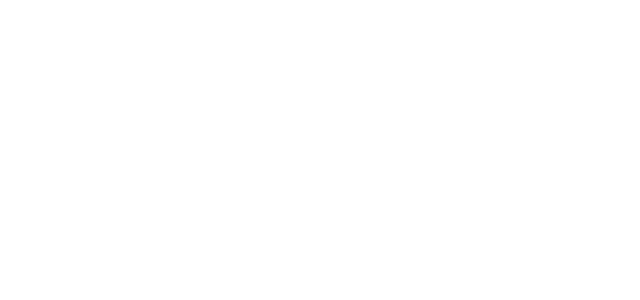
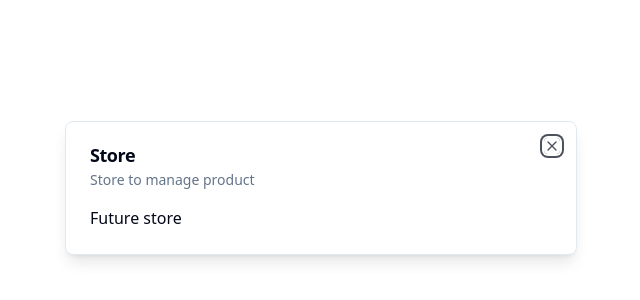
Before and after one commit to FajarMaftuhFadli/apotheca-admin, a Next.js app: page / in a window 1280 px wide. Shown: the part 212-512 px from the top of the page, without its empty margins (319-959 px from the left). Built offline with nearby package versions, Linux system fonts and the light colour scheme.

Commit message:
Add StoreModal component to ModalProvider in layout and create useStoreModal hook to handle the open and close state of the modal

```diff
--- a/src/app/(root)/page.tsx
+++ b/src/app/(root)/page.tsx
@@ -1,5 +1,22 @@
-import Image from "next/image";
+"use client";
 
-export default function Home() {
-  return <main className=""></main>;
+import Modal from "@/components/ui/modal";
+import { useStoreModal } from "@/hooks/use-store-modal";
+import { useEffect } from "react";
+// import { UserButton } from "@clerk/nextjs";
+
+export default function SetupPage() {
+  const onOpen = useStoreModal((state) => state.onOpen)
+  const isOpen = useStoreModal((state) => state.isOpen)
+
+  useEffect(() =>{
+    if (!isOpen) onOpen()
+  }, [isOpen, onOpen])
+
+  return (
+    <main className="p-6">
+      {/* <UserButton afterSignOutUrl="/" /> */}
+      Yooo
+    </main>
+  );
 }
--- a/src/app/layout.tsx
+++ b/src/app/layout.tsx
@@ -1,6 +1,9 @@
 import "./globals.css";
+
 import type { Metadata } from "next";
 import { ClerkProvider } from "@clerk/nextjs";
+
+import ModalProvider from "@/providers/modal-provider";
 
 export const metadata: Metadata = {
   title: "Apotheca Admin",
@@ -15,7 +18,10 @@ export default function RootLayout({
   return (
     <ClerkProvider>
       <html lang="en">
-        <body>{children}</body>
+        <body>
+          <ModalProvider />
+          {children}
+        </body>
       </html>
     </ClerkProvider>
   );
--- /dev/null
+++ b/src/components/modals/store-modal.tsx
@@ -0,0 +1,19 @@
+"use client";
+
+import Modal from "@/components/ui/modal";
+import { useStoreModal } from "@/hooks/use-store-modal";
+
+export default function StoreModal() {
+  const storeModal = useStoreModal();
+
+  return (
+    <Modal
+      title="Store"
+      description="Store to manage product"
+      isOpen={storeModal.isOpen}
+      onClose={storeModal.onClose}
+    >
+      Future store
+    </Modal>
+  );
+}
--- /dev/null
+++ b/src/components/ui/dialog.tsx
@@ -0,0 +1,123 @@
+"use client";
+
+import * as React from "react";
+import * as DialogPrimitive from "@radix-ui/react-dialog";
+import { X } from "lucide-react";
+
+import { cn } from "@/lib/utils";
+
+const Dialog = DialogPrimitive.Root;
+
+const DialogTrigger = DialogPrimitive.Trigger;
+
+const DialogPortal = ({
+  className,
+  ...props
+}: DialogPrimitive.DialogPortalProps) => (
+  <DialogPrimitive.Portal className={cn(className)} {...props} />
+);
+DialogPortal.displayName = DialogPrimitive.Portal.displayName;
+
+const DialogOverlay = React.forwardRef<
+  React.ElementRef<typeof DialogPrimitive.Overlay>,
+  React.ComponentPropsWithoutRef<typeof DialogPrimitive.Overlay>
+>(({ className, ...props }, ref) => (
+  <DialogPrimitive.Overlay
+    ref={ref}
+    className={cn(
+      "fixed inset-0 z-50 bg-background/80 backdrop-blur-sm data-[state=open]:animate-in data-[state=closed]:animate-out data-[state=closed]:fade-out-0 data-[state=open]:fade-in-0",
+      className,
+    )}
+    {...props}
+  />
+));
+DialogOverlay.displayName = DialogPrimitive.Overlay.displayName;
+
+const DialogContent = React.forwardRef<
+  React.ElementRef<typeof DialogPrimitive.Content>,
+  React.ComponentPropsWithoutRef<typeof DialogPrimitive.Content>
+>(({ className, children, ...props }, ref) => (
+  <DialogPortal>
+    <DialogOverlay />
+    <DialogPrimitive.Content
+      ref={ref}
+      className={cn(
+        "fixed left-[50%] top-[50%] z-50 grid w-full max-w-lg translate-x-[-50%] translate-y-[-50%] gap-4 border bg-background p-6 shadow-lg duration-200 data-[state=open]:animate-in data-[state=closed]:animate-out data-[state=closed]:fade-out-0 data-[state=open]:fade-in-0 data-[state=closed]:zoom-out-95 data-[state=open]:zoom-in-95 data-[state=closed]:slide-out-to-left-1/2 data-[state=closed]:slide-out-to-top-[48%] data-[state=open]:slide-in-from-left-1/2 data-[state=open]:slide-in-from-top-[48%] sm:rounded-lg md:w-full",
+        className,
+      )}
+      {...props}
+    >
+      {children}
+      <DialogPrimitive.Close className="absolute right-4 top-4 rounded-sm opacity-70 ring-offset-background transition-opacity hover:opacity-100 focus:outline-none focus:ring-2 focus:ring-ring focus:ring-offset-2 disabled:pointer-events-none data-[state=open]:bg-accent data-[state=open]:text-muted-foreground">
+        <X className="h-4 w-4" />
+        <span className="sr-only">Close</span>
+      </DialogPrimitive.Close>
+    </DialogPrimitive.Content>
+  </DialogPortal>
+));
+DialogContent.displayName = DialogPrimitive.Content.displayName;
+
+const DialogHeader = ({
+  className,
+  ...props
+}: React.HTMLAttributes<HTMLDivElement>) => (
+  <div
+    className={cn(
+      "flex flex-col space-y-1.5 text-center sm:text-left",
+      className,
+    )}
+    {...props}
+  />
+);
+DialogHeader.displayName = "DialogHeader";
+
+const DialogFooter = ({
+  className,
+  ...props
+}: React.HTMLAttributes<HTMLDivElement>) => (
+  <div
+    className={cn(
+      "flex flex-col-reverse sm:flex-row sm:justify-end sm:space-x-2",
+      className,
+    )}
+    {...props}
+  />
+);
+DialogFooter.displayName = "DialogFooter";
+
+const DialogTitle = React.forwardRef<
+  React.ElementRef<typeof DialogPrimitive.Title>,
+  React.ComponentPropsWithoutRef<typeof DialogPrimitive.Title>
+>(({ className, ...props }, ref) => (
+  <DialogPrimitive.Title
+    ref={ref}
+    className={cn(
+      "text-lg font-semibold leading-none tracking-tight",
+      className,
+    )}
+    {...props}
+  />
+));
+DialogTitle.displayName = DialogPrimitive.Title.displayName;
+
+const DialogDescription = React.forwardRef<
+  React.ElementRef<typeof DialogPrimitive.Description>,
+  React.ComponentPropsWithoutRef<typeof DialogPrimitive.Description>
+>(({ className, ...props }, ref) => (
+  <DialogPrimitive.Description
+    ref={ref}
+    className={cn("text-sm text-muted-foreground", className)}
+    {...props}
+  />
+));
+DialogDescription.displayName = DialogPrimitive.Description.displayName;
+
+export {
+  Dialog,
+  DialogTrigger,
+  DialogContent,
+  DialogHeader,
+  DialogFooter,
+  DialogTitle,
+  DialogDescription,
+};
--- /dev/null
+++ b/src/components/ui/modal.tsx
@@ -0,0 +1,43 @@
+"use client";
+
+import {
+  Dialog,
+  DialogContent,
+  DialogDescription,
+  DialogHeader,
+  DialogTitle,
+} from "@/components/ui/dialog";
+
+interface ModalProps {
+  title: string;
+  description: string;
+  isOpen: boolean;
+  onClose: () => void;
+  children?: React.ReactNode;
+}
+
+export default function Modal({
+  title,
+  description,
+  isOpen,
+  onClose,
+  children,
+}: ModalProps) {
+  const onChange = (open: boolean) => {
+    if (!open) {
+      onClose();
+    }
+  };
+
+  return (
+    <Dialog open={isOpen} onOpenChange={onChange}>
+      <DialogContent>
+        <DialogHeader>
+          <DialogTitle>{title}</DialogTitle>
+          <DialogDescription>{description}</DialogDescription>
+        </DialogHeader>
+        <div>{children}</div>
+      </DialogContent>
+    </Dialog>
+  );
+}
--- /dev/null
+++ b/src/hooks/use-store-modal.tsx
@@ -0,0 +1,13 @@
+import { create } from "zustand";
+
+interface useStoreModalInterface {
+  isOpen: boolean;
+  onOpen: () => void;
+  onClose: () => void;
+}
+
+export const useStoreModal = create<useStoreModalInterface>((set) => ({
+  isOpen: false,
+  onOpen: () => set({ isOpen: true }),
+  onClose: () => set({ isOpen: false }),
+}));
--- /dev/null
+++ b/src/providers/modal-provider.tsx
@@ -0,0 +1,21 @@
+"use client";
+
+import { useEffect, useState } from "react";
+
+import StoreModal from "@/components/modals/store-modal";
+
+export default function ModalProvider() {
+  const [isMounted, setIsMounted] = useState(false);
+
+  useEffect(() => {
+    setIsMounted(true);
+  }, []);
+
+  if (!isMounted) return null;
+
+  return (
+    <>
+      <StoreModal />
+    </>
+  );
+}
```
